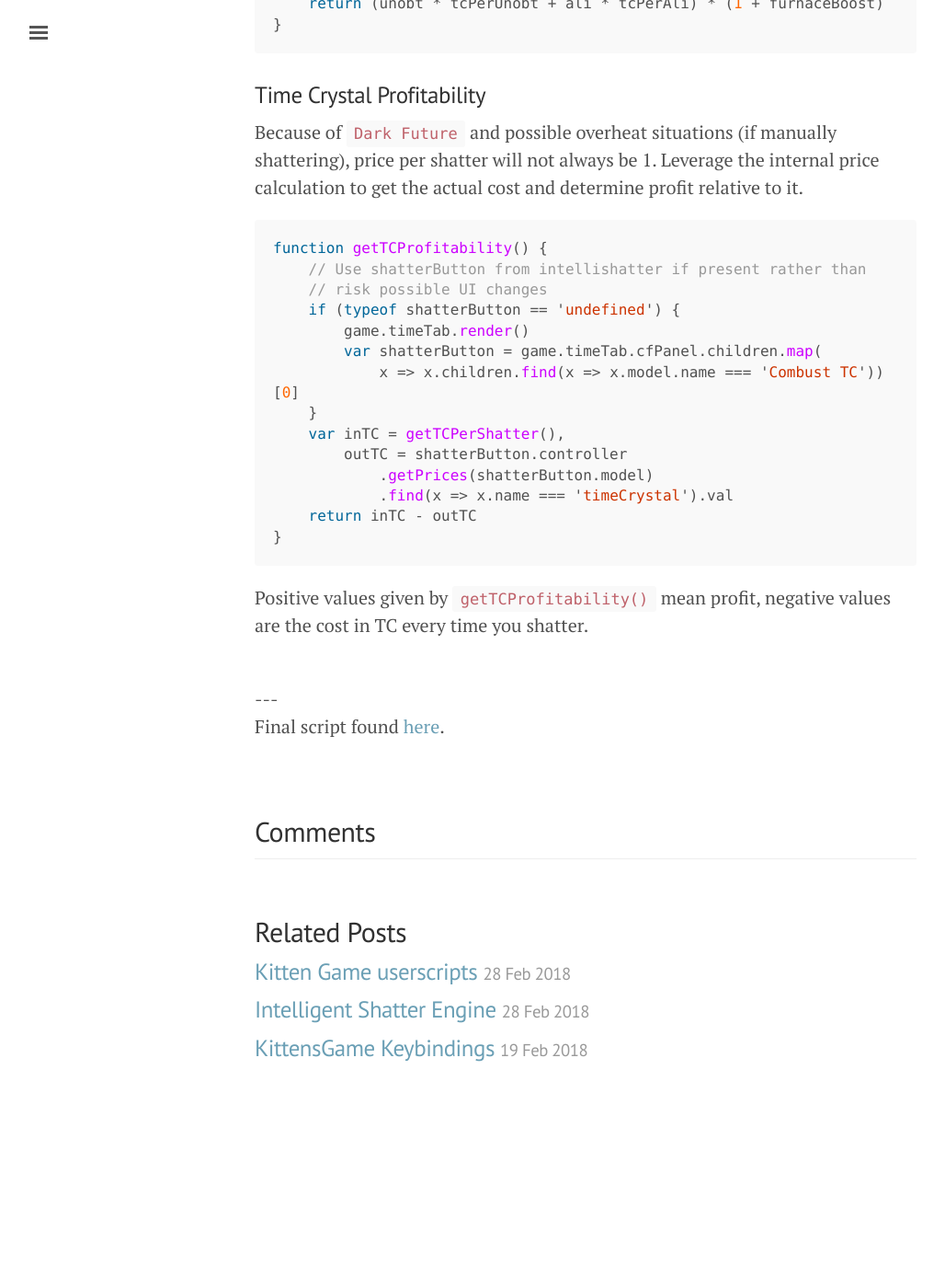
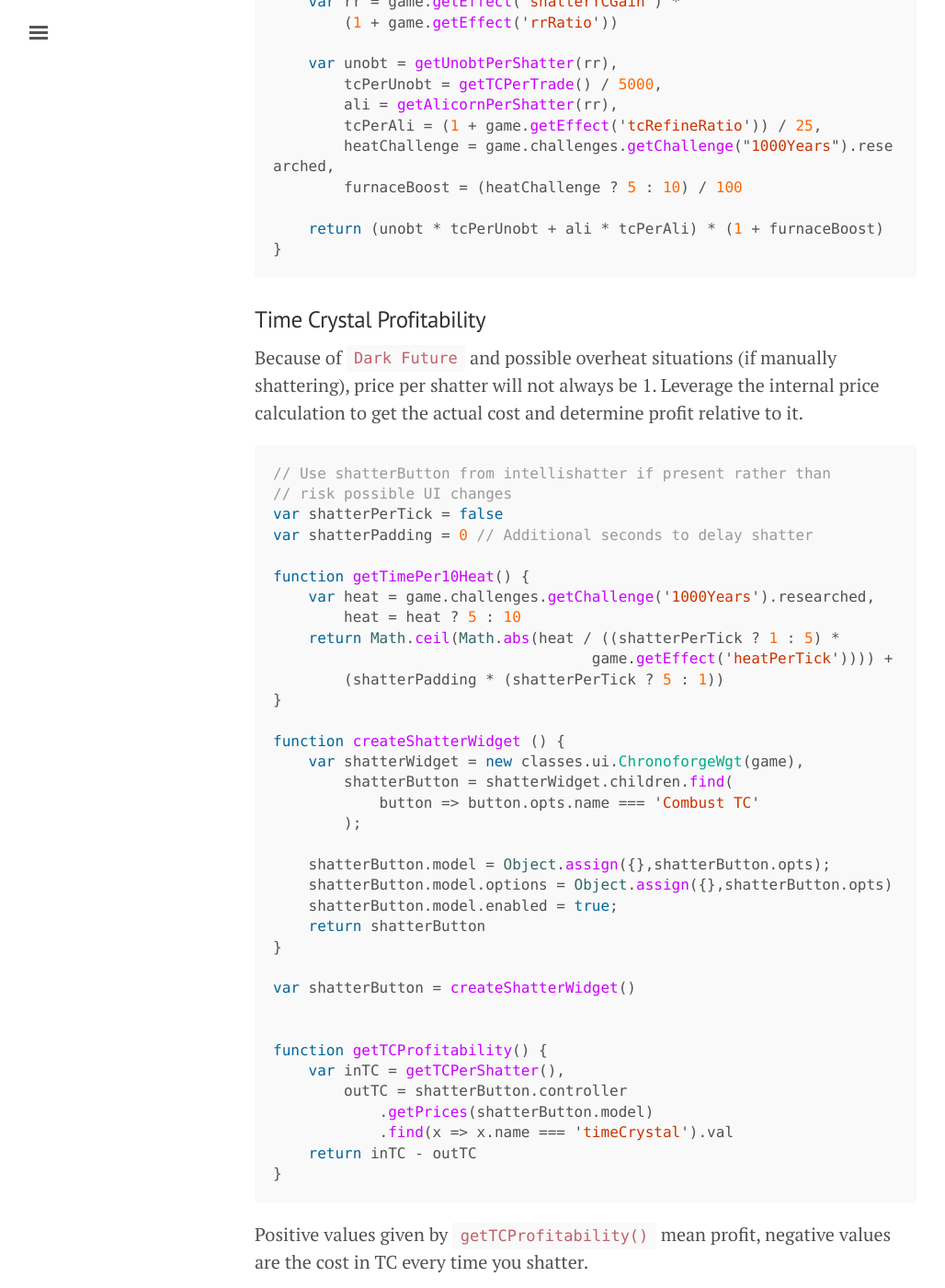
Before and after one commit to zinsho/incremental_musings, a Jekyll site: the page built from _posts/2018-03-01-kg-shatter-profit.md, in a window 1280 px wide and 1400 px high, scrolled down 1966 px. Shown: the whole window at 92% size, without its empty margins (3-1031 px from the left). Built offline with Jekyll 4.4.1, drawn with Linux system fonts in a browser that asks for light colours; comment, search, counter and statistics services are not loaded; before the commit the page ends 3181 px from its top, so only the background shows below that; some of the changed text lies outside the part shown.

Commit message:
Update shatter calculation to include idle income.
Also include the shatter widget directly to ensure that it is loaded
and not missing.

````diff
--- a/_posts/2018-03-01-kg-shatter-profit.md
+++ b/_posts/2018-03-01-kg-shatter-profit.md
@@ -14,6 +14,11 @@
 running when profitable and stops if you would run out of TC due to
 the **Cycle** or **Dark Future**.
 
+Profits also need to account for idle production since there is time
+spent between shatters.  It does not account for Alicorn rift chances
+since as shatter speed increases, chances for rifts to even occur will
+decrease.
+
 ### Unobtainium per Shatter
 
 Unobtainium per shatter is simply how much unobtainium is returned
@@ -21,11 +26,14 @@
 from the parent function so it will always be up to date.
 
 ```js
-function getUnobtPerShatter(ratio) {
+function getUnobtPerShatter(ratio, delay) {
     var n = 'unobtainium',
         unobt = game.resPool.get(n),
-        unYr = game.getResourcePerTick(n) * 5 * 800,
-        unShatter = unYr * ratio
+        unProd = game.getResourcePerTick(n) * 5 *
+            (game.time.isAccelerated ? 1.5 : 1),
+        unYr = unProd * 800,
+        unIdle = unProd * (shatterPerTick ? delay/5 : delay)
+        unShatter = unYr * ratio + unIdle
 
     // return per shatter or max
     return Math.min(unShatter, unobt.maxValue)
@@ -40,11 +48,14 @@
 of chronofurnaces you will still be gaining extra alicorns.
 
 ```js
-function getAlicornPerShatter(ratio) {
+function getAlicornPerShatter(ratio, delay) {
     var n = 'alicorn',
-        aliYr = game.getResourcePerTick(n) * 5 * 800
+        aliProd = game.getResourcePerTick(n) * 5 *
+            (game.time.isAccelerated ? 1.5 : 1),
+        aliYr = aliProd * 800,
+        aliIdle = aliProd * (shatterPerTick ? delay/5 : delay)
 
-    return aliYr * ratio
+    return aliYr * ratio + aliIdle
 }
 ```
 
@@ -92,14 +103,35 @@
 relative to it.
 
 ```js
+// Use shatterButton from intellishatter if present rather than
+// risk possible UI changes
+var shatterPerTick = false
+var shatterPadding = 0 // Additional seconds to delay shatter
+
+function getTimePer10Heat() {
+    var heat = game.challenges.getChallenge('1000Years').researched,
+        heat = heat ? 5 : 10
+    return Math.ceil(Math.abs(heat / ((shatterPerTick ? 1 : 5) *
+                                    game.getEffect('heatPerTick')))) +
+        (shatterPadding * (shatterPerTick ? 5 : 1))
+}
+
+function createShatterWidget () {
+    var shatterWidget = new classes.ui.ChronoforgeWgt(game),
+        shatterButton = shatterWidget.children.find(
+            button => button.opts.name === 'Combust TC'
+        );
+
+    shatterButton.model = Object.assign({},shatterButton.opts);
+    shatterButton.model.options = Object.assign({},shatterButton.opts)
+    shatterButton.model.enabled = true;
+    return shatterButton
+}
+
+var shatterButton = createShatterWidget()
+
+
 function getTCProfitability() {
-    // Use shatterButton from intellishatter if present rather than
-    // risk possible UI changes
-    if (typeof shatterButton == 'undefined') {
-        game.timeTab.render()
-        var shatterButton = game.timeTab.cfPanel.children.map(
-            x => x.children.find(x => x.model.name === 'Combust TC'))[0]
-    }
     var inTC = getTCPerShatter(),
         outTC = shatterButton.controller
             .getPrices(shatterButton.model)
````
Also changed, not shown: scripts/js/kg-shatterProfits.js (+40 -17 lines).
